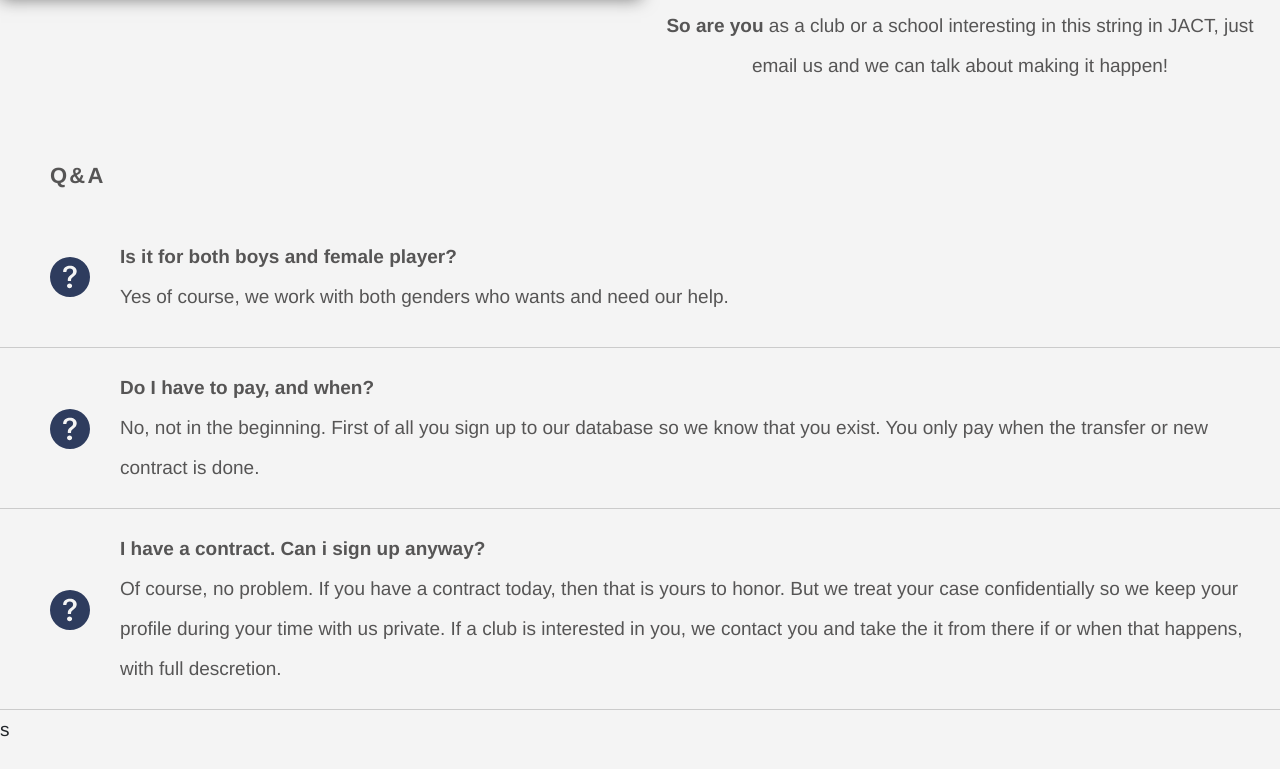
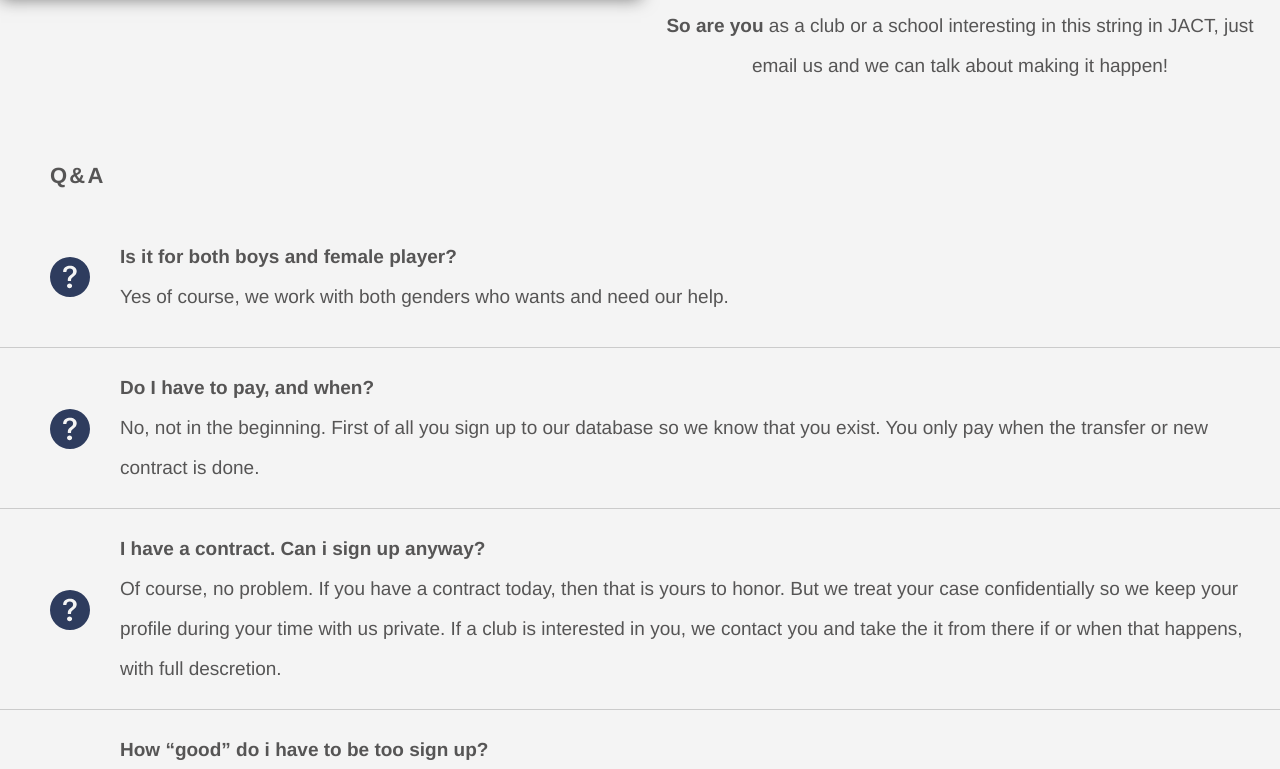
Before and after one commit to chrisMalm/jact-client, a React (Create React App) app: page / in a window 1280 px wide. Shown: the part 4058-4827 px from the top of the page. Built offline with nearby package versions, Linux system fonts and the light colour scheme; no server answers.

Commit message:
added css

```diff
--- a/src/components/Q&A/QandA.js
+++ b/src/components/Q&A/QandA.js
@@ -46,7 +46,7 @@ export const QandA = () => {
 					happens, with full descretion.
 				</div>
 			</div>
-			s
+
 			<div className={classes.qAndAText}>
 				<div className={classes.questionIcon}>
 					{' '}
--- a/src/components/RollingInstagram/RollingInstagram.js
+++ b/src/components/RollingInstagram/RollingInstagram.js
@@ -3,9 +3,9 @@ import axios from 'axios';
 import classes from './RollingInstagram.module.css';
 
 export const RollingInstagram = () => {
-	// const twitterAPI = 'http://localhost:4000/';
-	const twitterAPI =
-		'https://jact-management-server-39ajw91gn-malmgrenchristoffer-hotmailcom.vercel.app/';
+	const twitterAPI = 'http://localhost:4000/';
+	// const twitterAPI =
+	// 	'https://jact-management-server-dn6a7oour-malmgrenchristoffer-hotmailcom.vercel.app/';
 
 	const [tweets, setTweets] = useState();
 
```
